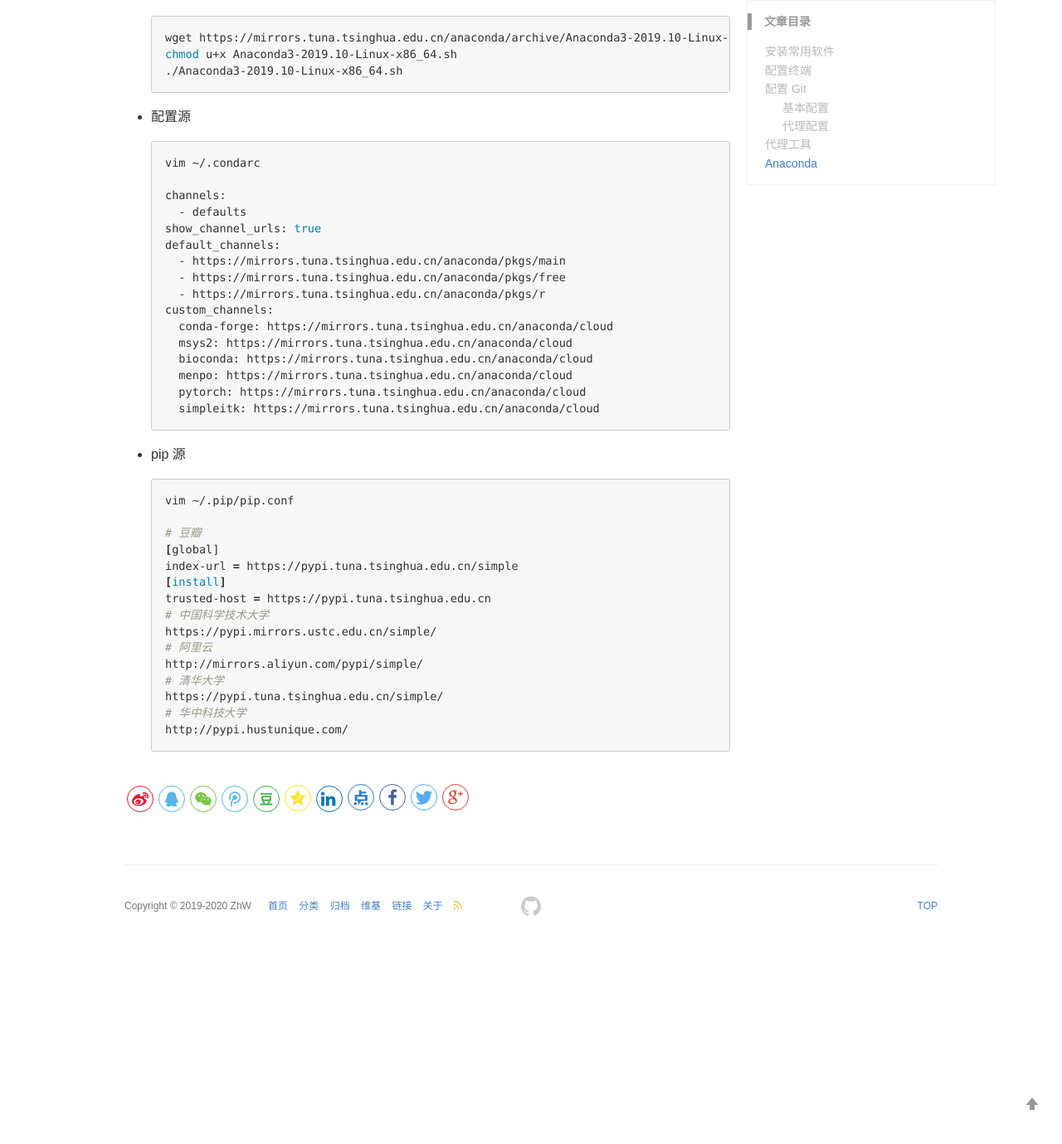
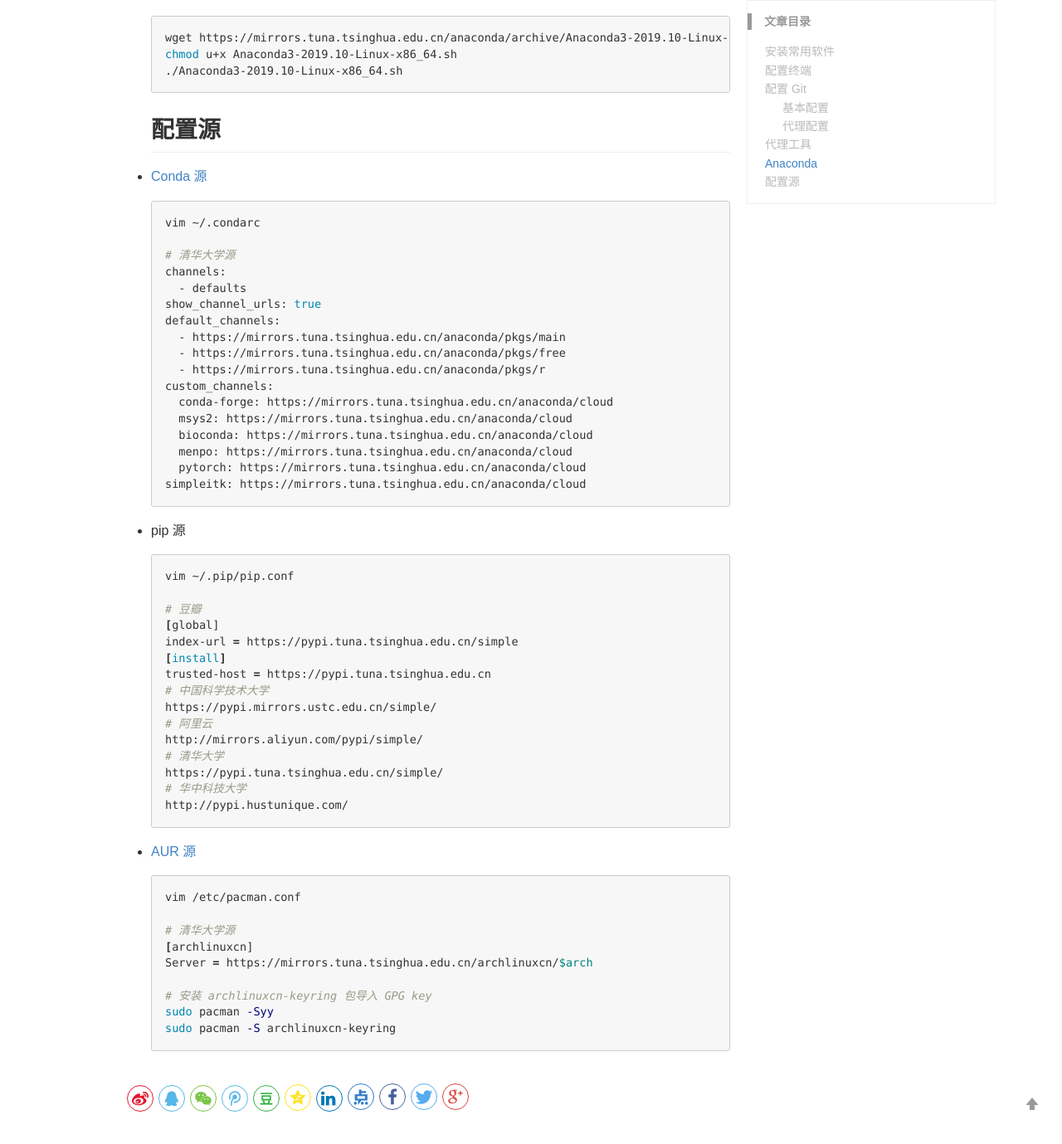
Before and after one commit to lazwan/lazywa.github.io, a Jekyll site: the page built from _wiki/Archlinux.md, in a window 1280 px wide and 1400 px high, scrolled down 3228 px. Shown: the top 1379 px of the window at 83% size. Built offline with Jekyll 4.4.1, drawn with Linux system fonts in a browser that asks for light colours; comment, search, counter and statistics services are not loaded; before the commit the page ends 4369 px from its top, so only the background shows below that; some of the changed text lies outside the part shown.

Commit message:
update archlinux

````diff
--- a/_wiki/Archlinux.md
+++ b/_wiki/Archlinux.md
@@ -24,7 +24,7 @@ keywords: Linux config
 
 - **optimus-manager**: `sudo pacman -S optimus-manager optimus-manager-qt`
 
-- **Latte**: `sudo pacmnan -S latte`
+- **Latte**: `sudo pacman -S latte-dock`
 
 ## 配置终端
 
@@ -128,12 +128,14 @@ git config --global user.email 1065423410@qq.com
   chmod u+x Anaconda3-2019.10-Linux-x86_64.sh
   ./Anaconda3-2019.10-Linux-x86_64.sh
   ```
+## 配置源
 
-- 配置源
+- [Conda 源](https://mirrors.tuna.tsinghua.edu.cn/help/anaconda/)
 
   ```shell
   vim ~/.condarc
 
+  # 清华大学源
   channels:
     - defaults
   show_channel_urls: true
@@ -147,7 +149,7 @@ git config --global user.email 1065423410@qq.com
     bioconda: https://mirrors.tuna.tsinghua.edu.cn/anaconda/cloud
     menpo: https://mirrors.tuna.tsinghua.edu.cn/anaconda/cloud
     pytorch: https://mirrors.tuna.tsinghua.edu.cn/anaconda/cloud
-    simpleitk: https://mirrors.tuna.tsinghua.edu.cn/anaconda/cloud
+  simpleitk: https://mirrors.tuna.tsinghua.edu.cn/anaconda/cloud
   ```
 
 - pip 源
@@ -169,3 +171,18 @@ git config --global user.email 1065423410@qq.com
   # 华中科技大学
   http://pypi.hustunique.com/
   ```
+
+
+- [AUR 源](https://mirrors.tuna.tsinghua.edu.cn/help/archlinuxcn/)
+
+  ```shell
+  vim /etc/pacman.conf
+
+  # 清华大学源
+  [archlinuxcn]
+  Server = https://mirrors.tuna.tsinghua.edu.cn/archlinuxcn/$arch
+
+  # 安装 archlinuxcn-keyring 包导入 GPG key
+  sudo pacman -Syy
+  sudo pacman -S archlinuxcn-keyring
+  ```
````
